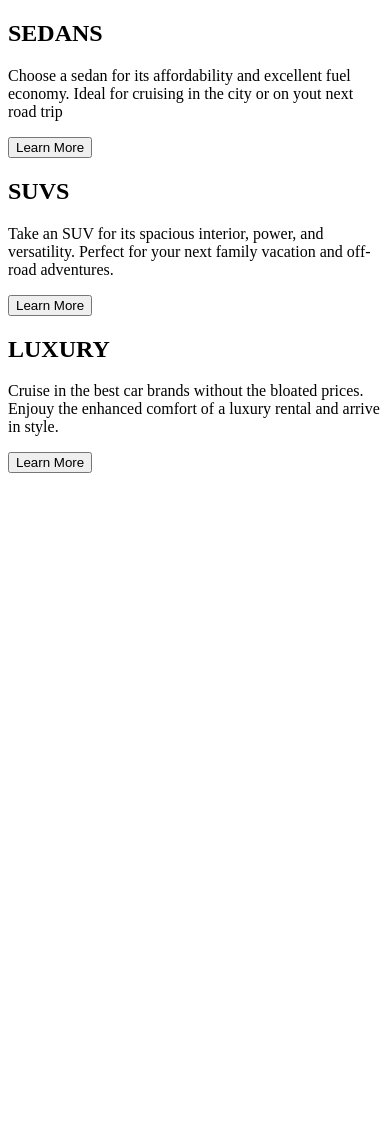
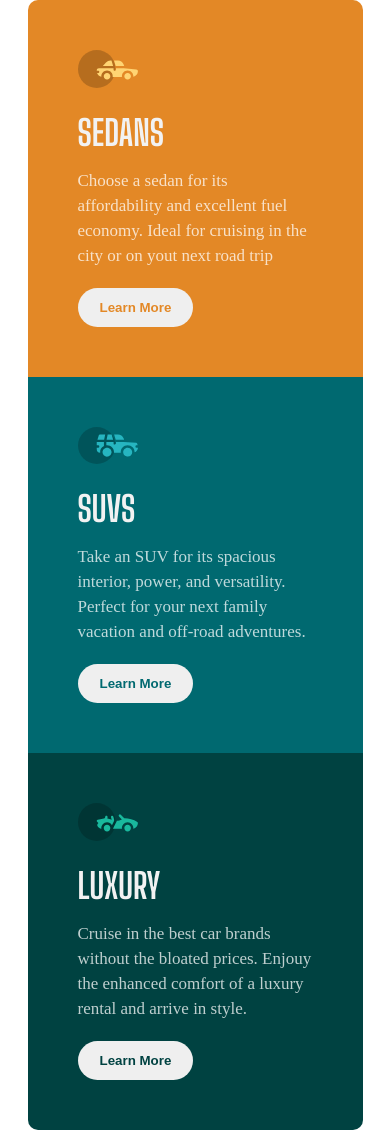
Before and after one commit to StephaneR81/3-column_preview_card_component, a plain HTML site: page index.html in a window 390 px wide. Before the commit the page ends 844 px from the top, so only its background shows below. Drawn offline with Linux system fonts and the light colour scheme.

Commit message:
Made mobile CSS

```diff
--- a/assets/styles/styles.scss
+++ b/assets/styles/styles.scss
@@ -1,3 +1,139 @@
+// Fonts
+@import url('https://fonts.googleapis.com/css2?family=Big+Shoulders+Display:wght@700&family=Lexend+Deca&display=swap');
+
+// Colors
+$brightOrange: hsl(31, 77%, 52%);
+$darkCyan: hsl(184, 100%, 22%);
+$veryDarkCyan: hsl(179, 100%, 13%);
+
+$transparentWhite: hsla(0, 0%, 100%, 0.75);
+$veryLightGray: hsl(0, 0%, 95%);
+
 * {
     box-sizing: border-box;
 }
+
+// Reset CSS
+html {
+    min-height: 100vh;
+}
+
+html,
+body {
+    height: 100%;
+    margin: 0;
+    padding: 0;
+    font-size: 15px;
+}
+
+h1,
+h2,
+h3,
+h4,
+h5,
+h6,
+div,
+p,
+article {
+    margin: 0;
+    padding: 0;
+}
+
+
+// MOBILE
+main {
+    display: flex;
+    justify-content: center;
+    align-items: center;
+    align-items: center;
+    width: 100%;
+}
+
+.cards {
+    max-width: 375px;
+
+    .card {
+        margin: 0 20px;
+        padding: 50px;
+
+        .icon {
+            width: 60px;
+
+            img {
+                width: 100%;
+                height: 100%;
+                object-fit: cover;
+            }
+        }
+
+        .title {
+            margin-top: 20px;
+            font-family: 'Big Shoulders Display', Arial, Helvetica, sans-serif;
+            font-size: 35px;
+            color: $veryLightGray;
+        }
+
+        .text {
+            font-size: 17px;
+            margin-top: 15px;
+            line-height: 25px;
+            color: $transparentWhite;
+        }
+
+        .button {
+            margin-top: 20px;
+            border-radius: 50px;
+            border: 2px solid transparent;
+            padding: 10px 20px;
+            font-weight: bold;
+            transition: all 0.2s;
+
+            &:hover {
+                cursor: pointer;
+                background-color: transparent;
+                border: 2px solid $transparentWhite;
+            }
+        }
+    }
+
+    .card:nth-child(1) {
+        background-color: $brightOrange;
+        border-radius: 10px 10px 0 0;
+
+        .button {
+            color: $brightOrange;
+
+            &:hover {
+                color: $transparentWhite;
+            }
+        }
+    }
+
+    .card:nth-child(2) {
+        background-color: $darkCyan;
+
+        .button {
+            color: $darkCyan;
+
+            &:hover {
+                color: $transparentWhite;
+            }
+        }
+    }
+
+    .card:nth-child(3) {
+        background-color: $veryDarkCyan;
+        border-radius: 0 0 10px 10px;
+
+        .button {
+            color: $veryDarkCyan;
+
+            &:hover {
+                color: $transparentWhite;
+            }
+        }
+    }
+}
+
+// DESKTOP
+@media screen and (min-width: 1440px) {}
--- a/index.html
+++ b/index.html
@@ -16,7 +16,9 @@
         <div class="cards">
             <!-- Card yellow -->
             <article class="card">
-                <div class="icon"></div>
+                <div class="icon">
+                    <img src="./assets/img/icon-sedans.svg" alt="Logo SEDANS showing a vehicle">
+                </div>
                 <h2 class="title">SEDANS</h2>
                 <p class="text">Choose a sedan for its affordability and excellent fuel economy. Ideal for cruising in
                     the city or on yout next road trip</p>
@@ -24,7 +26,9 @@
             </article>
             <!-- Card blue -->
             <article class="card">
-                <div class="icon"></div>
+                <div class="icon">
+                    <img src="./assets/img/icon-suvs.svg" alt="Logo SUVS showing a vehicle">
+                </div>
                 <h2 class="title">SUVS</h2>
                 <p class="text">Take an SUV for its spacious interior, power, and versatility. Perfect for your next
                     family vacation and off-road adventures.</p>
@@ -32,7 +36,9 @@
             </article>
             <!-- Card green -->
             <article class="card">
-                <div class="icon"></div>
+                <div class="icon">
+                    <img src="./assets/img/icon-luxury.svg" alt="Logo LUXURY showing a vehicle">
+                </div>
                 <h2 class="title">LUXURY</h2>
                 <p class="text">Cruise in the best car brands without the bloated prices. Enjouy the enhanced comfort of
                     a luxury rental and arrive in style.</p>
```
Also changed, not shown: assets/styles/styles.css, assets/styles/styles.min.css.
